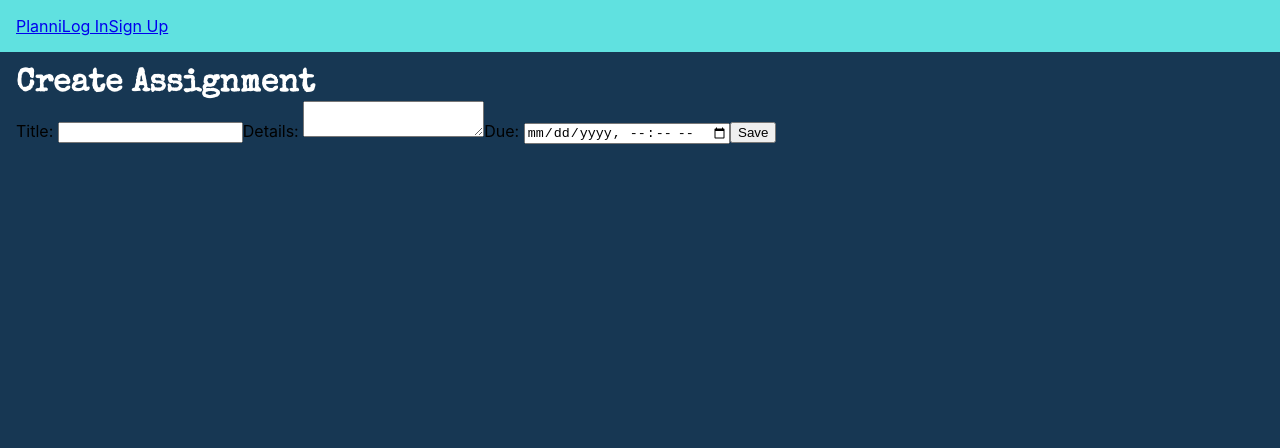
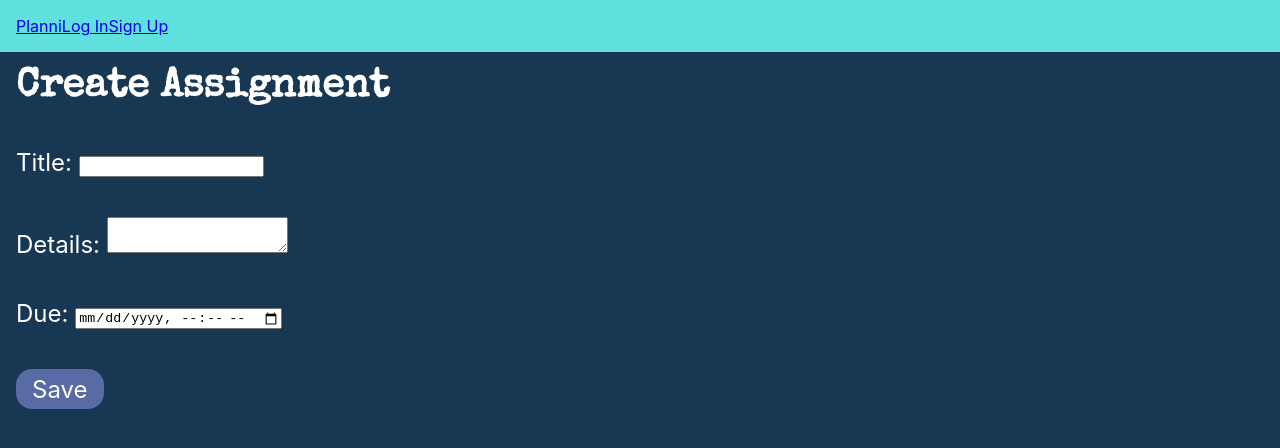
Before and after one commit to MetaHeather/planni, a React (Create React App) app: page /assignment/create in a window 1280 px wide. Shown: the top 448 px of the page. Built offline with nearby package versions, Linux system fonts and the light colour scheme; no server answers; a web font is replaced by a local one.

Commit message:
Added styles for create assignment page

```diff
--- a/src/components/Assignment/Assignment.jsx
+++ b/src/components/Assignment/Assignment.jsx
@@ -20,7 +20,7 @@ const Assignment = props => {
       )
    } else {
       return (
-         <div className={styles.assignmentCard} onClick={flipCard}>
+         <div className={`${styles.assignmentCard} ${styles.assignmentCard_back}` } onClick={flipCard}>
             <ul >
                <li>Details:</li>
                <li>{props.assignment.details}</li>
--- a/src/components/Assignment/Assignment.module.css
+++ b/src/components/Assignment/Assignment.module.css
@@ -3,6 +3,10 @@
     height: 20vmin;
     background-color: #586BA4;
     margin: 4vmin 0vmin;
+}
+
+.assignmentCard_back {
+    background-color: #396DAD;
 }
 
 li {
--- a/src/pages/AddAssignmentPage/AddAssignmentPage.jsx
+++ b/src/pages/AddAssignmentPage/AddAssignmentPage.jsx
@@ -1,6 +1,8 @@
 import React, { useState } from 'react';
-import styles from './AddAssignmentPage.module.css'
-import Nav from '../../components/Nav/Nav'
+import styles from './AddAssignmentPage.module.css';
+import Nav from '../../components/Nav/Nav';
+import ButtonLink from '../../components/ButtonLink/ButtonLink'
+
 
 function AddAssignmentPage(props) {
     let [title, setTitle] = useState();
@@ -19,7 +21,7 @@ function AddAssignmentPage(props) {
                 <label>Title: <input onChange={ evt => setTitle(evt.target.value)} value={title} type="text"/></label>
                 <label>Details: <textarea onChange={ evt => setDetails(evt.target.value)} value={details}/></label>
                 <label>Due: <input onChange={ evt => setDueDate(evt.target.value)}value={dueDate} type="datetime-local"/></label>
-                <button onClick={saveAssignment}>Save</button>
+                <ButtonLink onClick={saveAssignment}>Save</ButtonLink>
             </div>
         </div>
     )
--- a/src/pages/AddAssignmentPage/AddAssignmentPage.module.css
+++ b/src/pages/AddAssignmentPage/AddAssignmentPage.module.css
@@ -1,12 +1,18 @@
 .createPage {
-
+    display: grid;
+    grid-auto-flow: row;
+    justify-items: start;
+    align-content: start;
+    grid-gap: 5vmin;
+    color: white;
     background-color: #173753;
     padding: 2vmin;
+    font-size: 3vmin;
 }
 
 .createHeader {
     font-family: 'Special Elite', cursive;
-    font-size: 4vmin;
+    font-size: 5vmin;
     color: white;
 }
 
--- a/src/pages/HomePage/HomePage.module.css
+++ b/src/pages/HomePage/HomePage.module.css
@@ -16,5 +16,5 @@ h1 {
 .assignmentsHeader {
     padding: 2vmin;
     font-family: 'Special Elite', cursive;
-    font-size: 4vmin;
+    font-size: 5vmin;
 }
```
